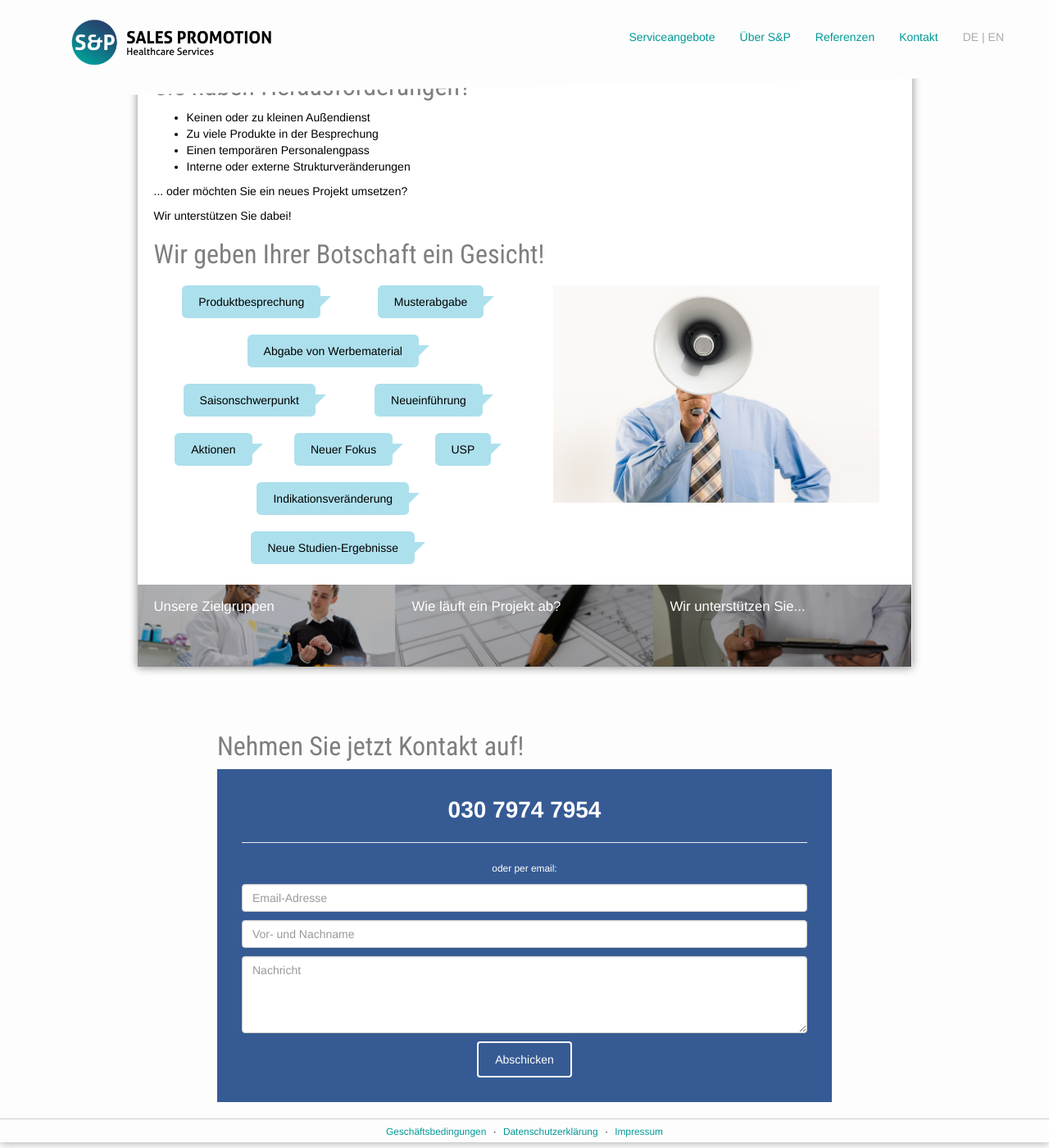
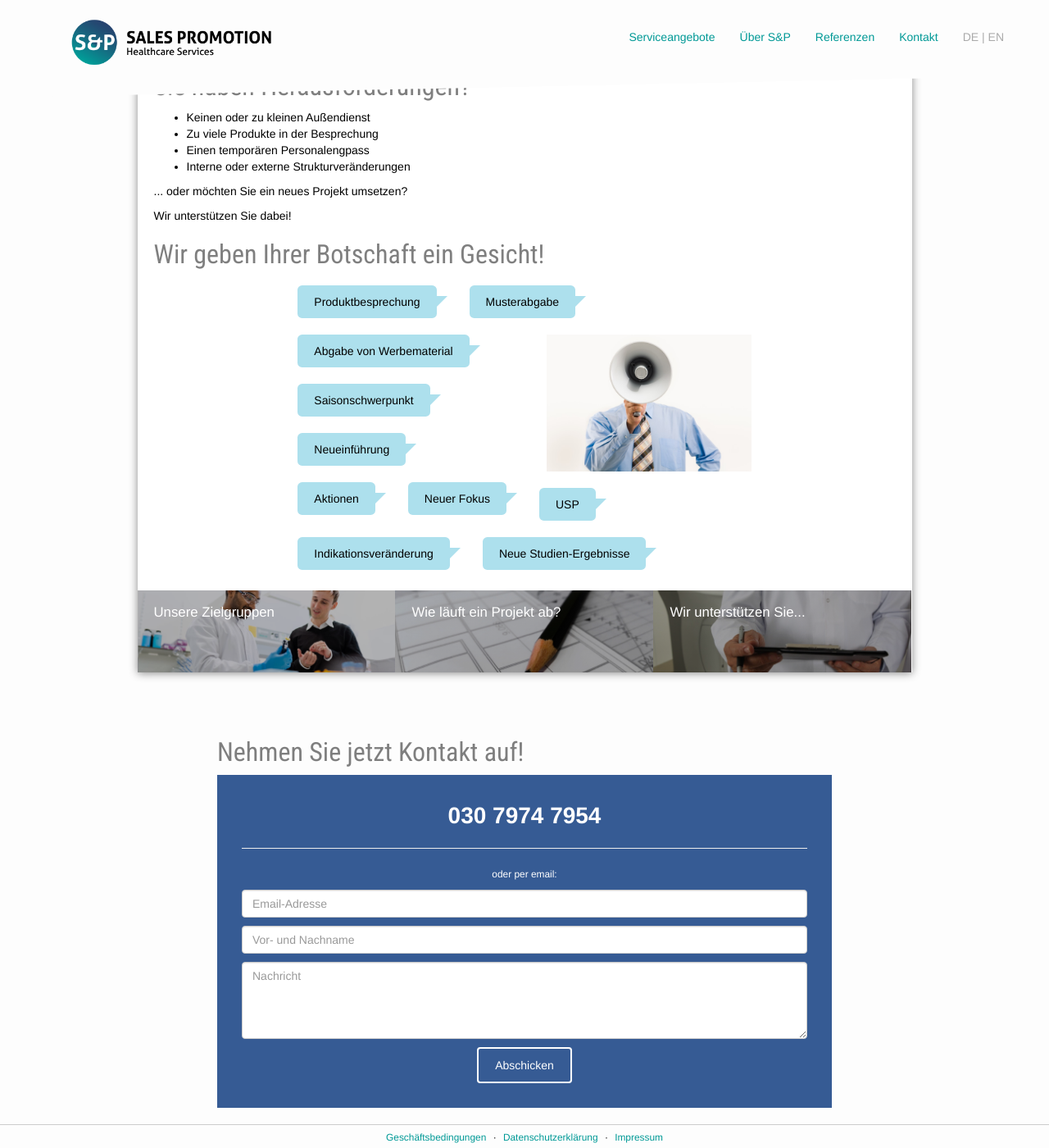
Before and after one commit to samlawski/sp-healthcare, a Jekyll site: the page built from loesungen.html, in a window 1280 px wide and 1400 px high, scrolled down 605 px. Shown: the whole window at 82% size. Built offline with Jekyll 4.4.1, drawn with Linux system fonts in a browser that asks for light colours; nearby versions of some CDN libraries.

Commit message:
let keywords float on solutions pages

```diff
--- a/_sass/_pages.scss
+++ b/_sass/_pages.scss
@@ -45,10 +45,11 @@
 
   // PAGE: Lösungen
   .schlagworte {
-    display: flex;
-    flex-wrap: wrap;
-
-    justify-content: space-around;
+    img {
+      width: 290px;
+      margin: 0;
+      float: right;
+    }
   }
   .schlagwort {
     position: relative;
@@ -59,6 +60,7 @@
     background-color: $color-primary-light;
     border-radius: .4em;
 
+    float: left;
   }
 
   .schlagwort:after {
--- a/loesungen.html
+++ b/loesungen.html
@@ -33,14 +34,14 @@ schlagworte:
 <h2>Wir geben Ihrer Botschaft ein Gesicht!</h2>
 
 <div class="row">
-  <div class="col-sm-6">
+  <div class="col-sm-8 col-sm-offset-2">
     <div class="schlagworte">
       {% for schlagwort in page.schlagworte %}
+        {% if forloop.index == page.bild_position_nach_schlagwort %}
+          <img src="/assets/images/megaphone.jpg" alt="Megaphon" class="editable hidden-xs hidden-sm" />
+        {% endif %}
         <div class="schlagwort">{{schlagwort}}</div>
       {% endfor %}
     </div>
   </div>
-  <div class="col-sm-6">
-    <img src="/assets/images/megaphone.jpg" alt="Megaphon" class="img-responsive editable" />
-  </div>
 </div>
```
Also changed, not shown: other parts of loesungen.html (+1 -0 lines), en/solutions.html (+5 -4 lines).
